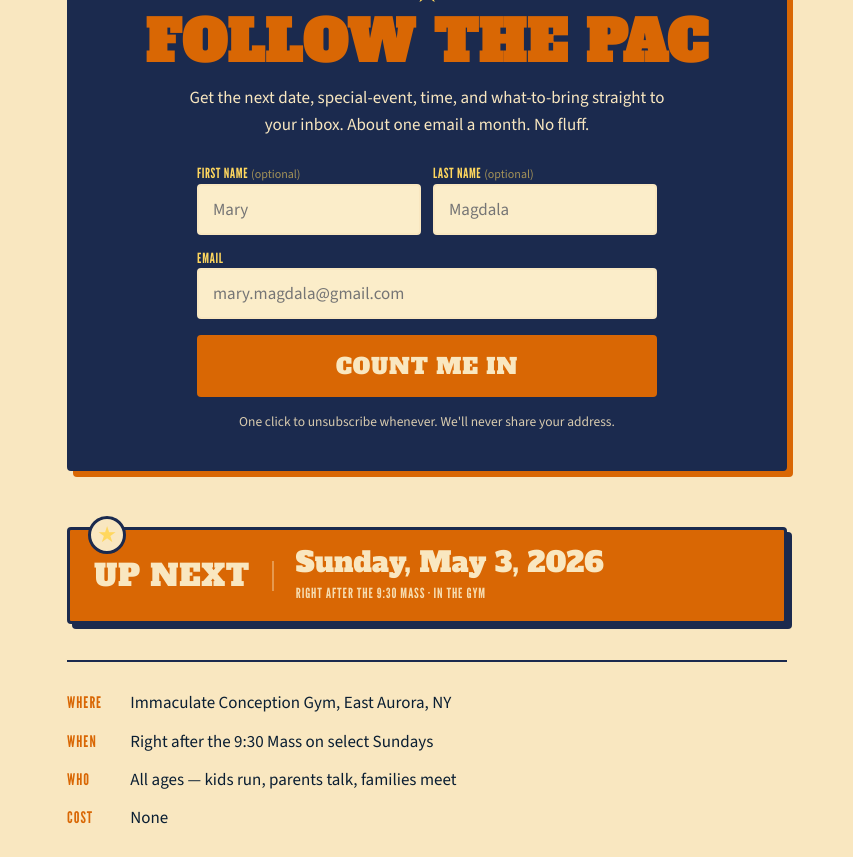
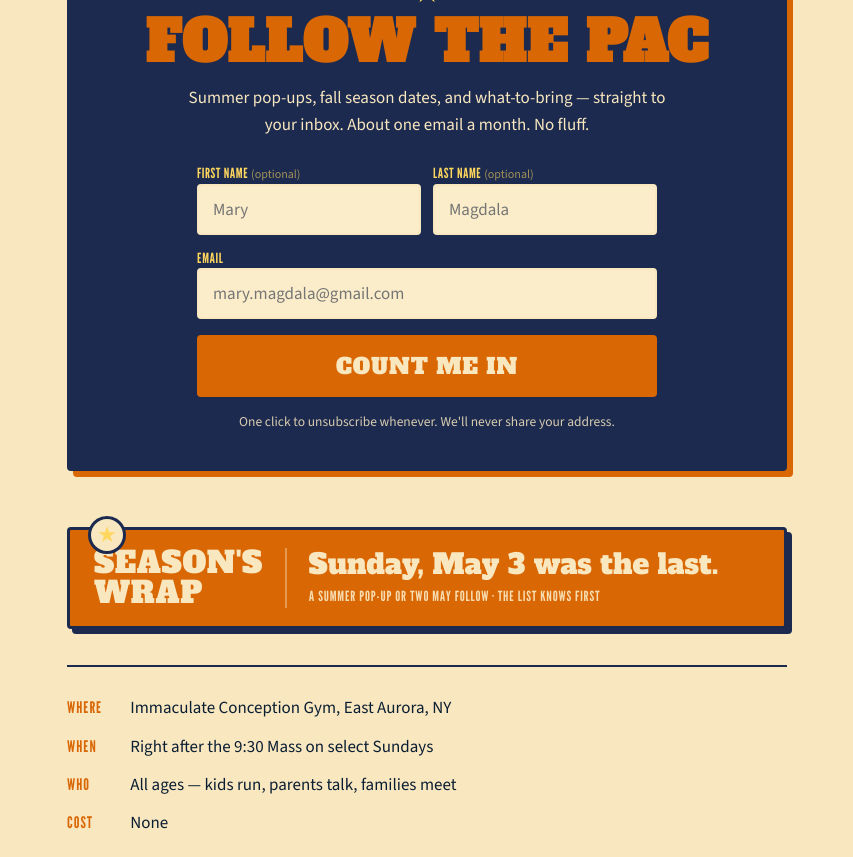
Before and after one commit to ryanfk/pac-landing, a plain HTML site: page index.html in a window 1280 px wide. Shown: the part 2023-2880 px from the top of the page, without its empty margins (213-1066 px from the left). Drawn offline with nearby package versions, Linux system fonts and the light colour scheme.

Commit message:
Mark season's wrap and tease summer pop-ups
Up Next block now reads "Season's Wrap" with a note that May 3 was the
last gathering and summer pop-ups may follow. Signup lede leads with
summer pop-ups + fall dates so the form has a fresh reason to subscribe.

Co-Authored-By: Claude Opus 4.7 (1M context) <noreply@anthropic.com>

```diff
--- a/index.html
+++ b/index.html
@@ -767,7 +767,7 @@ footer .built-on a:hover { color: var(--pac-orange); }
 
   <section id="signup" class="signup">
     <h2>Follow the PAC</h2>
-    <p class="lede">Get the next date, special-event, time, and what-to-bring straight to your inbox. About one email a month. No fluff.</p>
+    <p class="lede">Summer pop-ups, fall season dates, and what-to-bring &mdash; straight to your inbox. About one email a month. No fluff.</p>
 
     <form class="subscribe"
           action="https://helmcode.dev/signup/v1/subscribe/"
@@ -798,10 +798,10 @@ footer .built-on a:hover { color: var(--pac-orange); }
 </div>
 
 <div class="logistics-wrap" id="when">
-  <aside class="up-next" aria-label="Next gathering">
-    <span class="up-next__label">Up Next</span>
-    <span class="up-next__date">Sunday, May 3, 2026</span>
-    <span class="up-next__detail">Right after the 9:30 Mass &middot; in the gym</span>
+  <aside class="up-next" aria-label="Season status">
+    <span class="up-next__label">Season's<br>Wrap</span>
+    <span class="up-next__date">Sunday, May 3 was the last.</span>
+    <span class="up-next__detail">A summer pop-up or two may follow &middot; the list knows first</span>
   </aside>
 
   <dl class="logistics">
```
